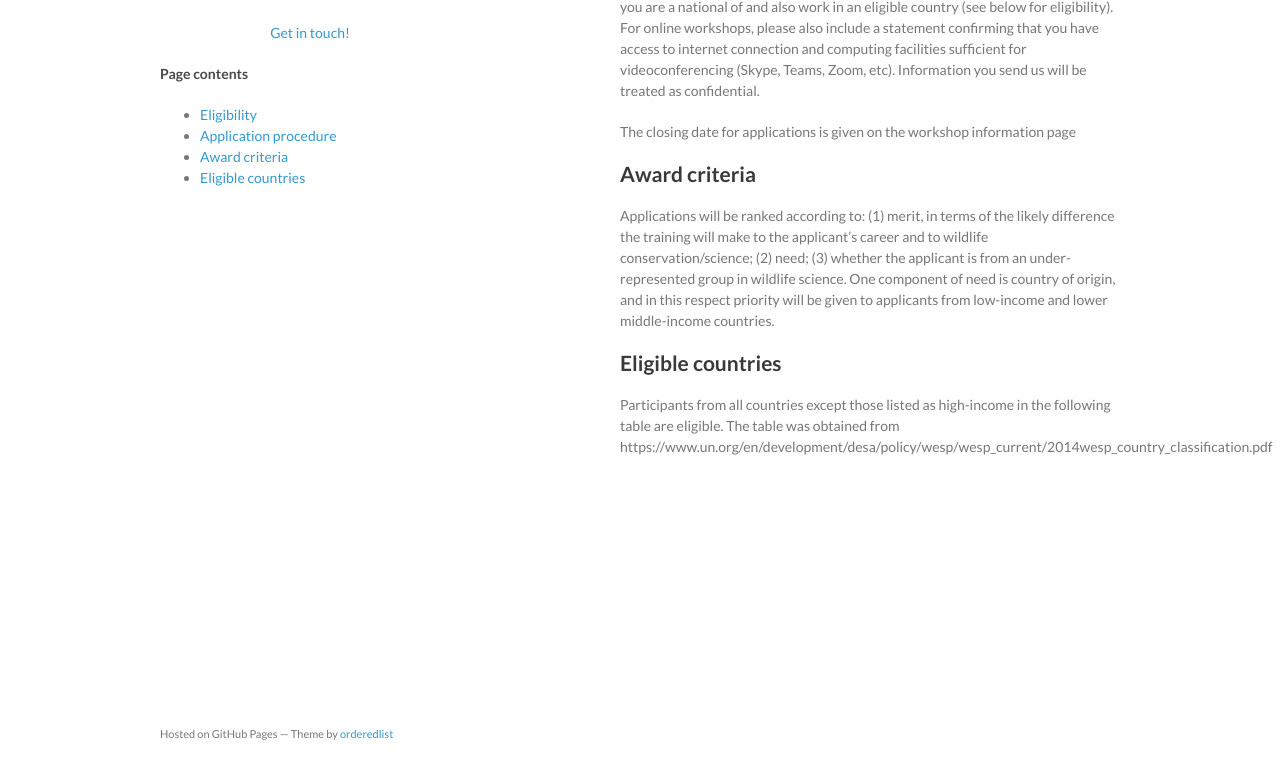
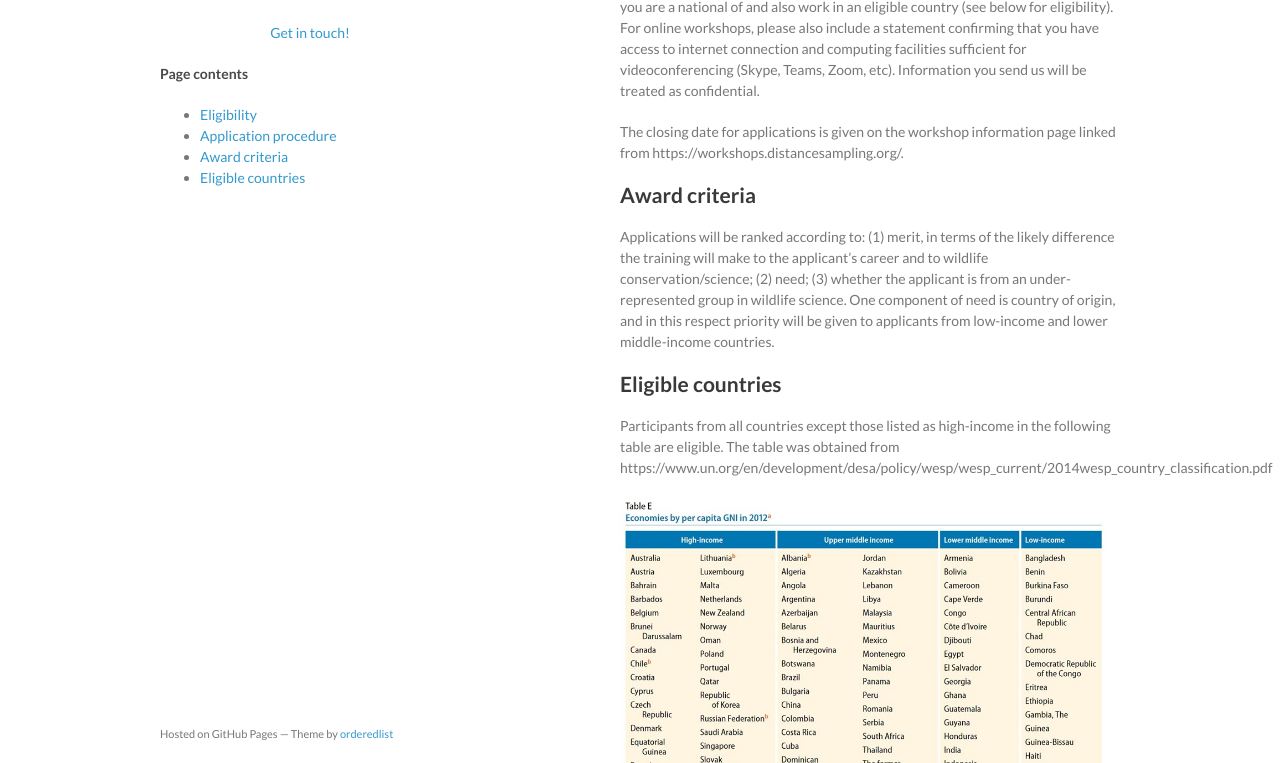
Before and after one commit to distanceworkshops/distanceworkshops.github.io, a Jekyll site: the page built from widening-participation.md, in a window 1280 px wide and 900 px high, scrolled down 398 px, cut to the strip 137-900 px from the top of the window. Built offline with Jekyll 4.4.1, drawn with Linux system fonts in a browser that asks for light colours.

Commit message:
Added country classification table.

```diff
--- a/widening-participation.md
+++ b/widening-participation.md
@@ -16,7 +16,7 @@ Applicants must be working scientists or students who are nationals and who oper
 
 To apply, please email the workshop instructor listed under “Enquiries” on the workshop information page (linked from https://workshops.distancesampling.org/) with your CV and a short document (maximum one page) outlining your work and how this training will enhance it, and describing your need for a scholarship.  Please include a statement to confirm that you are a national of and also work in an eligible country (see below for eligibility).  For online workshops, please also include a statement confirming that you have access to internet connection and computing facilities sufficient for videoconferencing (Skype, Teams, Zoom, etc).  Information you send us will be treated as confidential.
 
-The closing date for applications is given on the workshop information page
+The closing date for applications is given on the workshop information page linked from https://workshops.distancesampling.org/.
 
 ## Award criteria
 
@@ -25,3 +25,5 @@ Applications will be ranked according to: (1) merit, in terms of the likely diff
 ## Eligible countries
 
 Participants from all countries except those listed as high-income in the following table are eligible.  The table was obtained from https://www.un.org/en/development/desa/policy/wesp/wesp_current/2014wesp_country_classification.pdf
+
+![country classification](./images/income-table.jpg)
```
